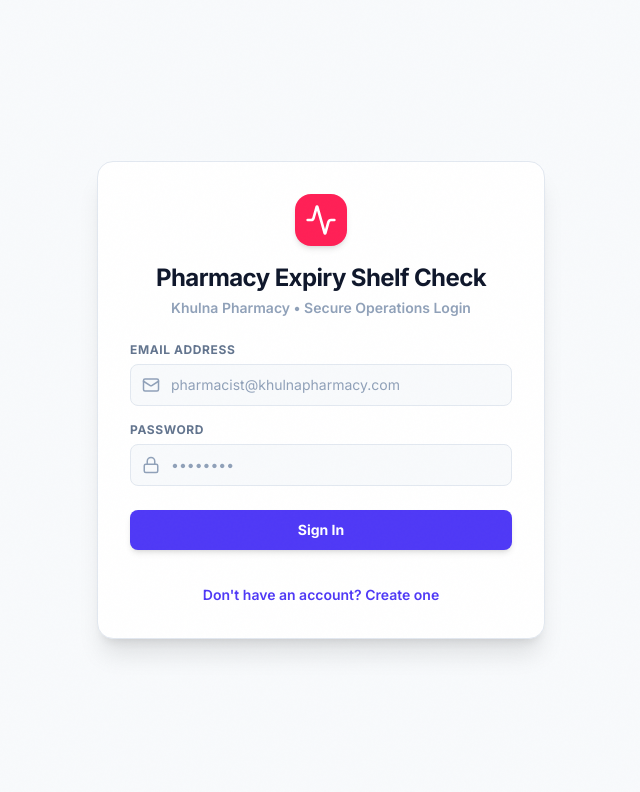
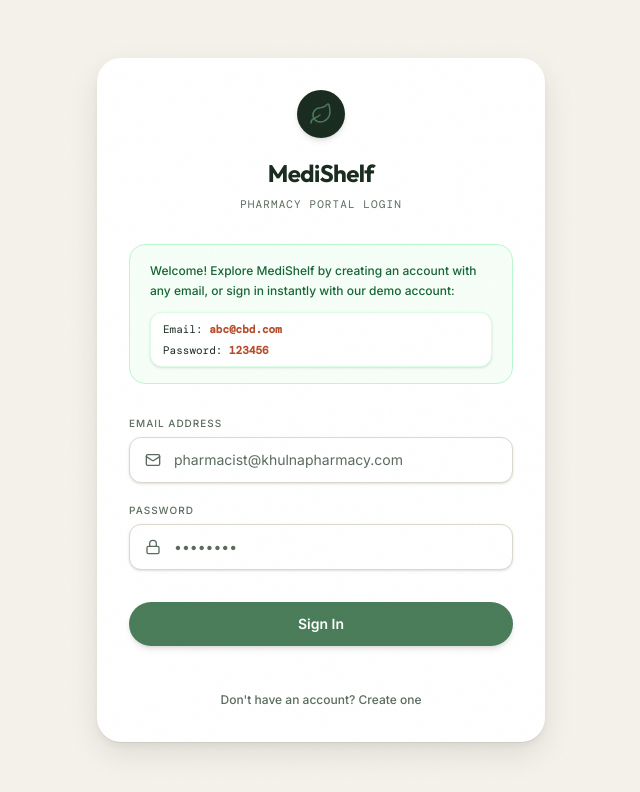
Before and after one commit to bikramroyutsa/lsh26-t061-p02, a Next.js app: page / in a window 1280 px wide. Shown: the top 792 px of the page, without its empty margins (319-959 px from the left). Built offline with nearby package versions, Linux system fonts and the light colour scheme; no server answers.

Commit message:
Landing done

```diff
--- a/components/auth/AuthScreen.tsx
+++ b/components/auth/AuthScreen.tsx
@@ -2,7 +2,7 @@
 
 import React, { useState } from 'react';
 import { supabase } from '@/lib/supabaseClient';
-import { Activity, Mail, Lock, Loader2 } from 'lucide-react';
+import { Activity, Mail, Lock, Loader2, Leaf } from 'lucide-react';
 
 export default function AuthScreen() {
   const [isSignUp, setIsSignUp] = useState(false);
@@ -44,45 +44,56 @@ export default function AuthScreen() {
   };
 
   return (
-    <div className="min-h-screen bg-slate-50 flex items-center justify-center p-4">
-      <div className="max-w-md w-full bg-white border border-slate-200 rounded-2xl shadow-xl overflow-hidden p-6 sm:p-8 space-y-6">
+    <div className="min-h-screen bg-bg flex items-center justify-center p-4">
+      <div className="clay-card w-full max-w-md p-8 space-y-8 animate-fade-up">
         {/* Brand Logo */}
         <div className="flex flex-col items-center text-center">
-          <div className="bg-rose-500 text-white p-2.5 rounded-2xl shadow-md">
-            <Activity className="h-8 w-8" />
+          <div className="bg-fg text-primary p-3 rounded-full shadow-md">
+            <Leaf className="h-6 w-6" strokeWidth={1.5} />
           </div>
-          <h2 className="text-xl sm:text-2xl font-black text-slate-900 mt-4 tracking-tight">
-            Pharmacy Expiry Shelf Check
+          <h2 className="text-2xl font-serif font-bold text-fg mt-5 tracking-tight leading-tight">
+            MediShelf
           </h2>
-          <p className="text-sm text-slate-400 font-semibold mt-1">
-            Khulna Pharmacy &bull; Secure Operations Login
+          <p className="text-[11px] text-muted font-mono tracking-widest uppercase mt-2">
+            Pharmacy Portal Login
           </p>
+        </div>
+
+        {/* Demo Callout */}
+        <div className="bg-safe-bg/60 border border-safe-border text-safe px-5 py-4 rounded-2xl">
+          <p className="text-xs font-medium leading-relaxed">
+            Welcome! Explore MediShelf by creating an account with any email, or sign in instantly with our demo account:
+          </p>
+          <div className="mt-3 font-mono text-[11px] bg-white px-3 py-2 rounded-xl border border-safe-border/50 text-fg shadow-sm flex flex-col gap-1 select-all cursor-text">
+            <span>Email: <span className="font-bold text-interactive">abc@cbd.com</span></span>
+            <span>Password: <span className="font-bold text-interactive">123456</span></span>
+          </div>
         </div>
 
         {/* Error Callout */}
         {errorMsg && (
-          <div className="bg-rose-50 border border-rose-100 text-rose-700 text-xs sm:text-sm px-4 py-3 rounded-xl font-medium">
+          <div className="bg-expired-bg border border-expired-border text-expired text-xs sm:text-sm px-4 py-3 rounded-xl font-medium animate-in fade-in slide-in-from-top-2">
             {errorMsg}
           </div>
         )}
 
         {/* Form */}
-        <form onSubmit={handleSubmit} className="space-y-4">
+        <form onSubmit={handleSubmit} className="space-y-5">
           {/* Email */}
           <div>
-            <label className="block text-xs font-bold uppercase tracking-wider text-slate-500 mb-1.5">
+            <label className="block text-[10px] font-medium uppercase tracking-widest text-muted mb-1.5">
               Email Address
             </label>
             <div className="relative">
-              <div className="absolute inset-y-0 left-0 pl-3 flex items-center pointer-events-none text-slate-400">
-                <Mail className="h-4.5 w-4.5" />
+              <div className="absolute inset-y-0 left-0 pl-4 flex items-center pointer-events-none text-muted">
+                <Mail className="h-4 w-4" />
               </div>
               <input
                 type="email"
                 value={email}
                 onChange={(e) => setEmail(e.target.value)}
                 placeholder="pharmacist@khulnapharmacy.com"
-                className="block w-full pl-10 pr-3 py-2.5 bg-slate-50 border border-slate-200 rounded-lg text-sm text-slate-800 placeholder-slate-400 focus:outline-none focus:ring-2 focus:ring-indigo-500 focus:border-indigo-500 transition-colors"
+                className="block w-full pl-11 pr-4 py-3 bg-white border border-border rounded-xl text-sm text-fg placeholder-muted focus:outline-none focus:ring-2 focus:ring-primary focus:border-primary transition-all duration-300 shadow-sm"
                 required
               />
             </div>
@@ -90,19 +101,19 @@ export default function AuthScreen() {
 
           {/* Password */}
           <div>
-            <label className="block text-xs font-bold uppercase tracking-wider text-slate-500 mb-1.5">
+            <label className="block text-[10px] font-medium uppercase tracking-widest text-muted mb-1.5">
               Password
             </label>
             <div className="relative">
-              <div className="absolute inset-y-0 left-0 pl-3 flex items-center pointer-events-none text-slate-400">
-                <Lock className="h-4.5 w-4.5" />
+              <div className="absolute inset-y-0 left-0 pl-4 flex items-center pointer-events-none text-muted">
+                <Lock className="h-4 w-4" />
               </div>
               <input
                 type="password"
                 value={password}
                 onChange={(e) => setPassword(e.target.value)}
                 placeholder="••••••••"
-                className="block w-full pl-10 pr-3 py-2.5 bg-slate-50 border border-slate-200 rounded-lg text-sm text-slate-800 placeholder-slate-400 focus:outline-none focus:ring-2 focus:ring-indigo-500 focus:border-indigo-500 transition-colors"
+                className="block w-full pl-11 pr-4 py-3 bg-white border border-border rounded-xl text-sm text-fg placeholder-muted focus:outline-none focus:ring-2 focus:ring-primary focus:border-primary transition-all duration-300 shadow-sm"
                 required
               />
             </div>
@@ -112,12 +123,12 @@ export default function AuthScreen() {
           <button
             type="submit"
             disabled={loading}
-            className="w-full flex items-center justify-center gap-2 py-2.5 px-4 bg-indigo-600 hover:bg-indigo-700 active:bg-indigo-800 text-white font-bold text-sm rounded-lg shadow-md hover:shadow-lg transition-all cursor-pointer disabled:bg-indigo-400 disabled:cursor-not-allowed mt-6"
+            className="w-full flex items-center justify-center gap-2 py-3 px-4 bg-primary text-white font-semibold text-sm rounded-full shadow-md hover:shadow-lg hover:opacity-90 transition-all cursor-pointer disabled:opacity-50 disabled:cursor-not-allowed mt-8"
           >
             {loading ? (
               <Loader2 className="h-4.5 w-4.5 animate-spin" />
             ) : isSignUp ? (
-              'Create Account'
+              'Create Workspace Account'
             ) : (
               'Sign In'
             )}
@@ -132,7 +143,7 @@ export default function AuthScreen() {
               setIsSignUp(!isSignUp);
               setErrorMsg('');
             }}
-            className="text-xs sm:text-sm text-indigo-600 hover:text-indigo-800 font-semibold cursor-pointer"
+            className="text-xs text-muted hover:text-fg font-medium cursor-pointer transition-colors"
           >
             {isSignUp
               ? 'Already have an account? Sign In'
--- a/components/dashboard/UrgentBanner.tsx
+++ b/components/dashboard/UrgentBanner.tsx
@@ -10,13 +10,13 @@ interface UrgentBannerProps {
 
 export default function UrgentBanner({ items }: UrgentBannerProps) {
   return (
-    <div className="bg-fg rounded-3xl p-6 md:p-8 animate-fade-up">
+    <div className="clay-card border-expired-border bg-expired-bg/50 p-6 md:p-8 animate-fade-up">
       {/* Heading */}
       <div className="flex items-center gap-3 mb-5">
-        <div className="animate-pulse-dot text-interactive">
+        <div className="animate-pulse-dot text-expired">
           <AlertTriangle className="w-4 h-4" strokeWidth={1.5} />
         </div>
-        <span className="font-mono text-[10px] font-medium tracking-widest uppercase text-interactive">
+        <span className="font-mono text-[10px] font-medium tracking-widest uppercase text-expired">
           Urgent — Expiring Within 2 Days
         </span>
       </div>
@@ -26,13 +26,13 @@ export default function UrgentBanner({ items }: UrgentBannerProps) {
         {items.map((item) => (
           <div
             key={item.medicine.id}
-            className="flex items-center justify-between bg-white/5 hover:bg-white/8 rounded-2xl px-5 py-4 transition-colors duration-200"
+            className="flex items-center justify-between bg-white border border-expired-border/50 shadow-sm rounded-2xl px-5 py-4 transition-all duration-300 hover:shadow-md hover:border-expired/30"
           >
             <div>
-              <div className="font-semibold text-white text-sm leading-tight">
+              <div className="font-semibold text-fg text-sm leading-tight">
                 {item.medicine.name}
               </div>
-              <div className="font-mono text-[11px] text-white/40 mt-1">
+              <div className="font-mono text-[11px] text-muted mt-1">
                 {item.medicine.batch}&nbsp;·&nbsp;{item.medicine.quantity} units
               </div>
             </div>
@@ -46,7 +46,7 @@ export default function UrgentBanner({ items }: UrgentBannerProps) {
                   ? 'Expires Today'
                   : `${item.daysRemaining} day${item.daysRemaining !== 1 ? 's' : ''} left`}
               </div>
-              <div className="font-mono text-[11px] text-white/35 mt-0.5">
+              <div className="font-mono text-[11px] text-muted mt-0.5">
                 ৳&thinsp;{Math.round(item.valueAtRisk).toLocaleString('en-US')} at risk
               </div>
             </div>
--- a/components/layout/Header.tsx
+++ b/components/layout/Header.tsx
@@ -100,8 +100,8 @@ export default function Header() {
   return (
     <>
       <header className="sticky top-0 z-40 bg-bg/95 backdrop-blur-sm border-b border-border">
-      <div className="max-w-7xl mx-auto px-4 sm:px-6 lg:px-10">
-        <div className="flex items-center h-[68px] gap-6">
+      <div className="w-full px-4 sm:px-6 lg:px-8 2xl:px-12 mx-auto">
+        <div className="flex items-center h-[68px] gap-4 lg:gap-6">
 
           {/* ── Brand ─────────────────────────────────────────────────────── */}
           <div className="flex-shrink-0 flex items-center gap-3">
@@ -132,7 +132,7 @@ export default function Header() {
                 <Link
                   key={item.href}
                   href={item.href}
-                  className={`flex items-center gap-1.5 px-4 py-2 rounded-full text-[13px] font-medium transition-all duration-300 ${
+                  className={`flex items-center gap-1.5 px-3 lg:px-4 py-2 rounded-full text-[12px] lg:text-[13px] font-medium whitespace-nowrap transition-all duration-300 ${
                     isActive
                       ? 'bg-fg text-white'
                       : 'text-muted hover:text-fg hover:bg-border/60'
@@ -157,7 +157,7 @@ export default function Header() {
 
             <button
               onClick={() => setIsConfirmOpen(true)}
-              className="flex items-center gap-1.5 px-3 py-1.5 rounded-full text-[13px] font-medium text-muted hover:text-fg hover:bg-border/60 transition-all duration-300 cursor-pointer"
+              className="flex items-center gap-1.5 px-3 py-1.5 rounded-full text-[13px] font-medium text-muted hover:text-fg hover:bg-border/60 transition-all duration-300 whitespace-nowrap cursor-pointer"
               title="Reset stock list to original 42 sample medicines"
             >
               <RotateCcw className="w-3.5 h-3.5" strokeWidth={1.5} />
@@ -166,7 +166,7 @@ export default function Header() {
 
             <button
               onClick={() => setIsSignOutOpen(true)}
-              className="flex items-center gap-1.5 px-3 py-1.5 rounded-full text-[13px] font-medium text-muted hover:text-expired hover:bg-expired-bg transition-all duration-300 cursor-pointer"
+              className="flex items-center gap-1.5 px-3 py-1.5 rounded-full text-[13px] font-medium text-muted hover:text-expired hover:bg-expired-bg transition-all duration-300 whitespace-nowrap cursor-pointer"
               title="Sign out of Pharmacy Portal"
             >
               <LogOut className="w-3.5 h-3.5" strokeWidth={1.5} />
```
Also changed, not shown: 1 other file (tests, documents, lock files or other folders).
